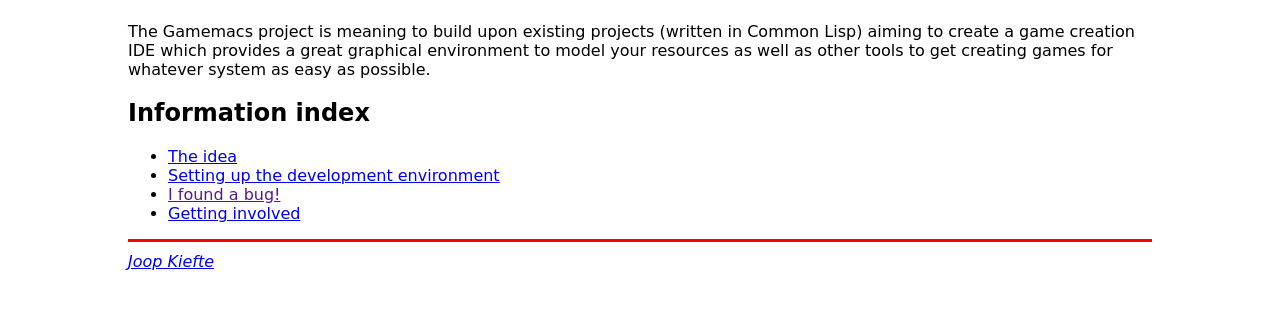
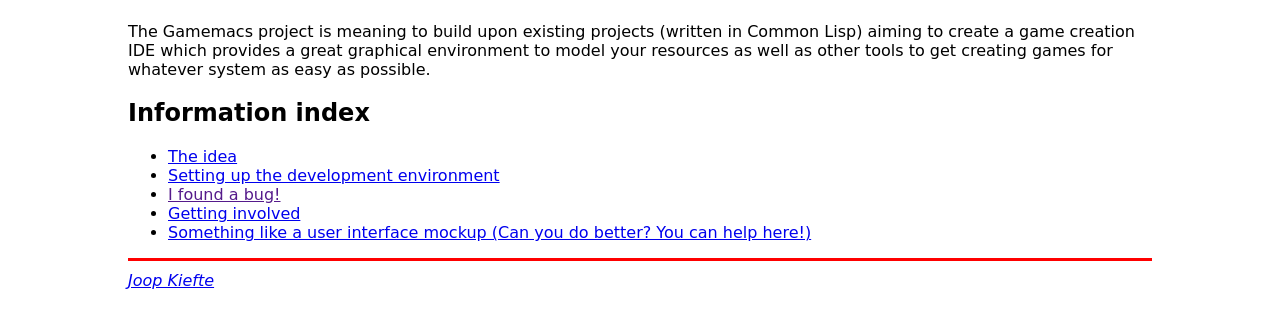
Before and after one commit to LaPingvino/Gamemacs, a plain HTML site: page index.html in a window 1280 px wide. Shown: the part 352-680 px from the top of the page. Drawn offline with Linux system fonts and the light colour scheme.

Commit message:
Add link to mockup

```diff
--- a/index.html
+++ b/index.html
@@ -19,6 +19,7 @@
           <li><a href="setup_dev.html">Setting up the development environment</a></li>
           <li><a href="">I found a bug!</a></li>
           <li><a href="getting_involved.html">Getting involved</a></li>
+          <li><a href="gamemacs_mockup.pdf">Something like a user interface mockup (Can you do better? You can help here!)</a></li>
         </ul>
       </div>
       <address>
```
